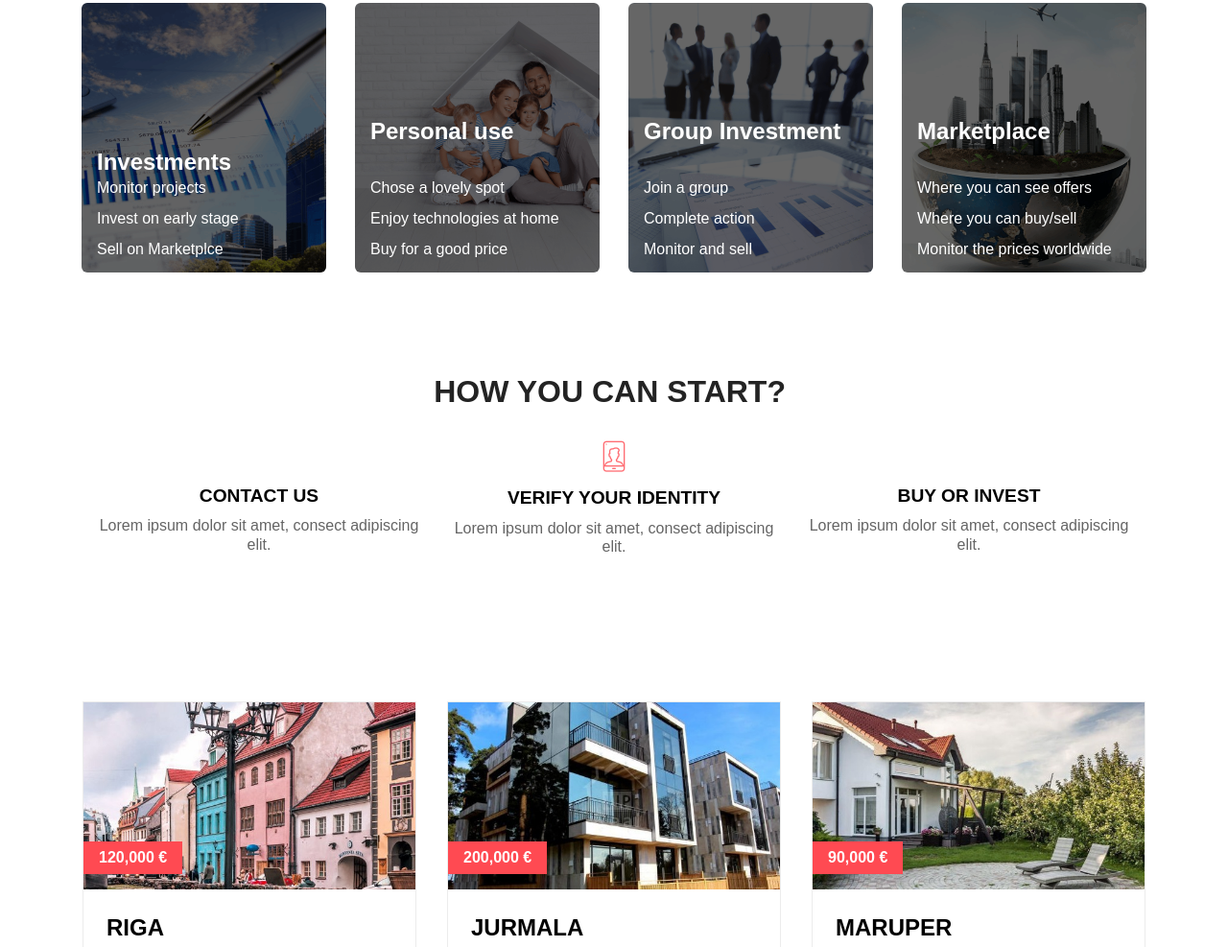
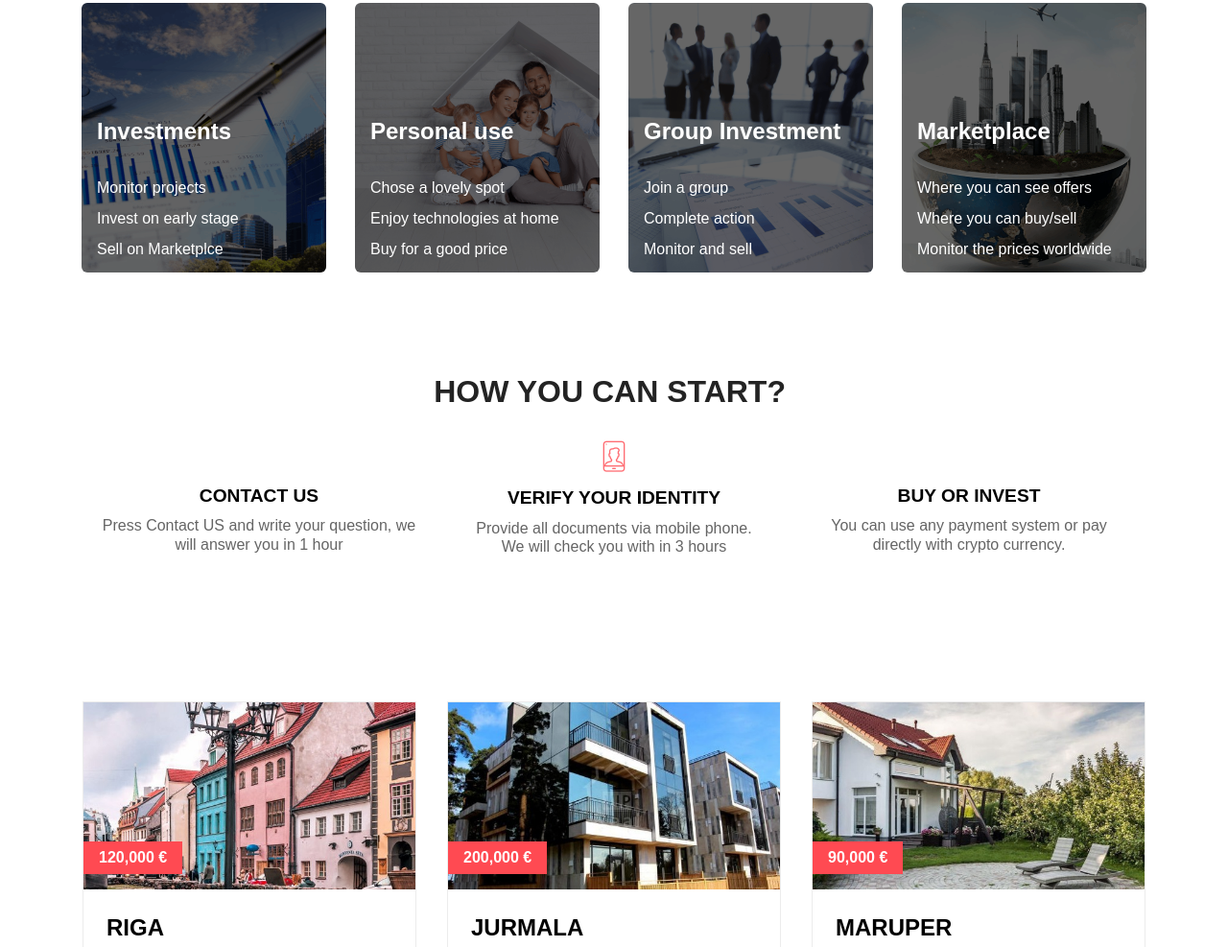
Before and after one commit to prorsuma/strix, a plain HTML site: page index.html in a window 1280 px wide. Shown: the part 896-1883 px from the top of the page at 96% size. Drawn offline with Linux system fonts and the light colour scheme; files whose address does not match are found by name; a web font is replaced by a local one.

Commit message:
create github pages

```diff
--- a/index.html
+++ b/index.html
@@ -6,7 +6,7 @@
   <meta http-equiv="X-UA-Compatible" content="IE=edge">
   <meta name="generator" content="Mobirise v4.10.15, mobirise.com">
   <meta name="viewport" content="width=device-width, initial-scale=1, minimum-scale=1">
-  <link rel="shortcut icon" href="assets/images/logo.png" type="image/x-icon">
+  <link rel="shortcut icon" href="assets/images/likelikelikeeeeeeeeeeeeeeeeeeeeeeeeeeeeeee-128x134.png" type="image/x-icon">
   <meta name="description" content="">
 
   <title>Home</title>
@@ -52,7 +52,7 @@
                     </li>
 
                     <li class="nav-item">
-                        <a class="nav-link link mbr-black text-white display-4" href="https://mobirise.com">
+                        <a class="nav-link link mbr-black text-white display-4" href="index.html">
                             Projects<br></a>
                     </li>
                     <li class="nav-item">
@@ -120,7 +120,7 @@
                         <h4 class="card-title mbr-fonts-style mbr-white mbr-bold display-5">Investments&nbsp;</h4>
                         <h5 class="card-sub-title mbr-fonts-style mbr-white mbr-bold display-4"><span style="font-weight: normal;">
 </span><div><span style="font-weight: normal;">
-</span></div><div><span style="font-weight: normal;"><span style="font-size: 1rem; background-color: transparent;"></span>Monitor projects</span></div><div><span style="font-weight: normal;"><br></span></div><div><span style="font-weight: normal;">Invest on early stage</span></div><div><span style="font-weight: normal;"><br></span></div><div><span style="font-weight: normal;">Sell on Marketplce</span></div></h5>
+</span></div><div><span style="font-weight: normal;"><span style="font-size: 1rem; background-color: transparent;"></span></span></div><br><br><div><span style="font-weight: normal;">Monitor projects</span></div><div><span style="font-weight: normal;"><br></span></div><div><span style="font-weight: normal;">Invest on early stage</span></div><div><span style="font-weight: normal;"><br></span></div><div><span style="font-weight: normal;">Sell on Marketplce</span></div></h5>
 
                     </div>
                 </div>
@@ -207,8 +207,7 @@
                 </div>
                 <div class="card-box">
                     <h4 class="count card-title mbr-fonts-style mbr-white mbr-bold align-center display-7">CONTACT US</h4>
-                    <p class="mbr-text mbr-fonts-style mbr-white mbr-normal align-center display-4">
-                        Lorem ipsum dolor sit amet, consect adipiscing elit.</p>
+                    <p class="mbr-text mbr-fonts-style mbr-white mbr-normal align-center display-4">Press Contact US and write your question, we will answer you in 1 hour</p>
                 </div>
             </div>
 
@@ -219,7 +218,7 @@
                 <div class="card-box">
                     <h4 class="count card-title mbr-fonts-style mbr-white mbr-bold align-center display-7">VERIFY YOUR IDENTITY</h4>
                     <p class="mbr-text mbr-fonts-style mbr-white mbr-normal align-center display-4">
-                        Lorem ipsum dolor sit amet, consect adipiscing elit.</p>
+                        Provide all documents via mobile phone.<br>We will check you with in 3 hours</p>
                 </div>
             </div>
 
@@ -229,8 +228,7 @@
                 </div>
                 <div class="card-box">
                     <h4 class="count card-title mbr-fonts-style mbr-white mbr-bold align-center display-7">BUY OR INVEST</h4>
-                    <p class="mbr-text mbr-fonts-style mbr-white mbr-normal align-center display-4">
-                        Lorem ipsum dolor sit amet, consect adipiscing elit.</p>
+                    <p class="mbr-text mbr-fonts-style mbr-white mbr-normal align-center display-4">You can use any payment system or pay directly with crypto currency.</p>
                 </div>
             </div>
 
@@ -515,7 +513,7 @@ And if some one will think it is time to change the agrements - nobody can do th
                 <h3 class="mbr-section-subtitle mbr-fonts-style pb-4 display-7">Send a request and we will help you</h3>
                 <div data-form-type="formoid">
 <!--Formbuilder Form-->
-<form action="https://mobirise.com/" method="POST" class="mbr-form form-with-styler" data-form-title="Strix form"><input type="hidden" name="email" data-form-email="true" value="KEfkho6/+RV0rGJKv+6VtcJc0riwW+WEs97T9z2Z6rpyih9xhoy/UoPtEXoiEAfTZGq2E3Gz95V+XDUjTzUzWFkjgwyXIXEdLHLdbjEl28Z/NvJxW6wKH9WrG6X0VBrV.iR0G/5I6rbp22hx/Ji/Wu7wJKe1aEHx7R363xILk5NhT3h/e65sXtiv34vZs/3Ym8gmVPhwF0maO7pFn7Tn1CPziN7w06zZEF7JfzpwPXdMcBgfh3ihzKyd8xS2pEIx/">
+<form action="https://mobirise.com/" method="POST" class="mbr-form form-with-styler" data-form-title="Strix form"><input type="hidden" name="email" data-form-email="true" value="p9JcWZQcX+XLrN65MMb6k1ie/LSa8P9xIaiJv/50y6N0Dwjoo5cnKITCW3pkx/rvkU2v8uXoCFiL2UclQE9y088WLLuhz5olHYc79QQqnG7aTdDe+8zGvMcPIPgYdkZF.0GGUbYxpd+5zQmJfpheG2nt3Y/HjSAdUYBOxtL9EVL+0e4C0vGP+eiEoH6G/AaKzjGEyRhngTAYkEiawijPFWajLwKANUqgrKdq9QjggqY5RhT6ubjPfudG1eTKk9iai">
 <div class="row">
 <div hidden="hidden" data-form-alert="" class="alert alert-success col-12">We will contact you with in 3 hours.</div>
 <div hidden="hidden" data-form-alert-danger="" class="alert alert-danger col-12"> </div>
```
Also changed, not shown: assets/images/likelikelikeeeeeeeeeeeeeeeeeeeeeeeeeeeeeee-128x134.png (added), 1 other file.
